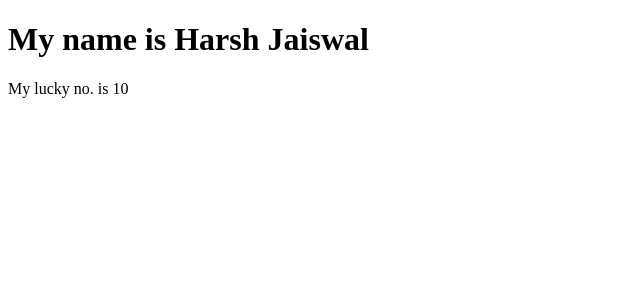
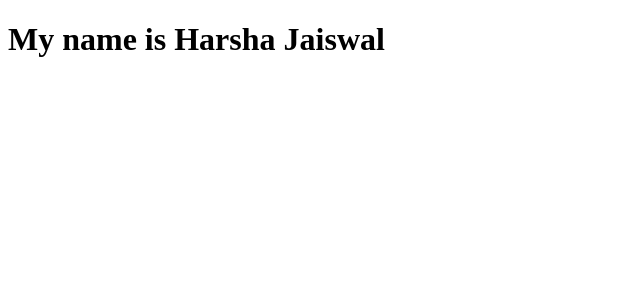
Before and after one commit to HarshJaiswal10/react-project, a React (Create React App) app: page / in a window 1280 px wide. Shown: the top 300 px of the page, without its empty margins (0-640 px from the left). Built offline with nearby package versions, Linux system fonts and the light colour scheme.

Commit message:
day 5 complete

```diff
--- a/src/index.js
+++ b/src/index.js
@@ -1,11 +1,10 @@
 import React from 'react';
 import ReactDOM from 'react-dom';
 
-const flname = "Harsh Jaiswal";
+const fname = 'Harsha';
+const lname = 'Jaiswal';
+
 ReactDOM.render(
-  <>
-    <h1> My name is {flname} </h1>
-    <p> My lucky no. is {7+3} </p>
-  </>,
+  <h1>{`My name is ${fname} ${lname}`}</h1>,
   document.getElementById("root")
-);
+  );
```
